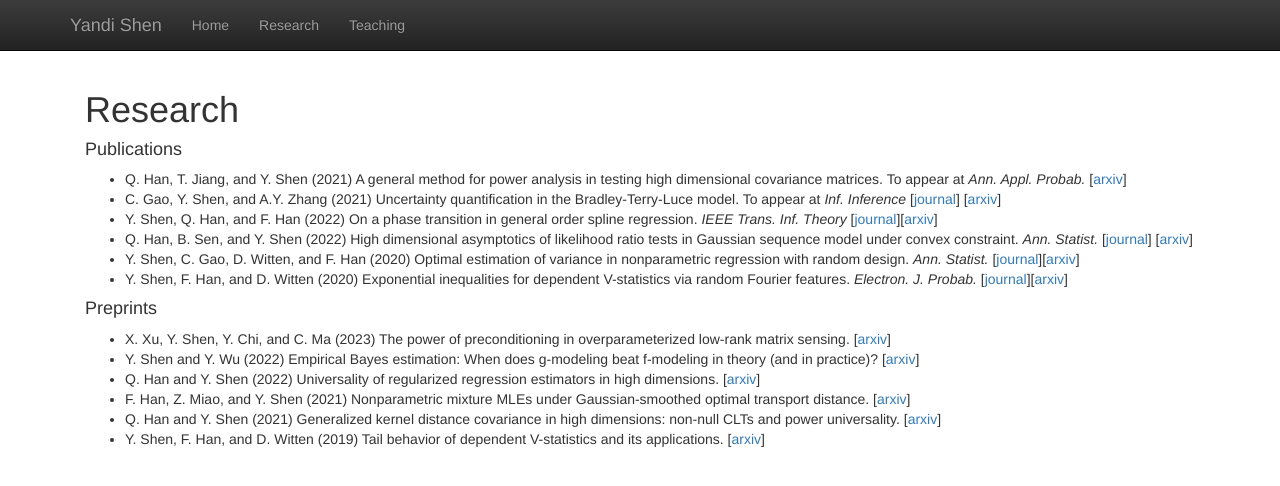
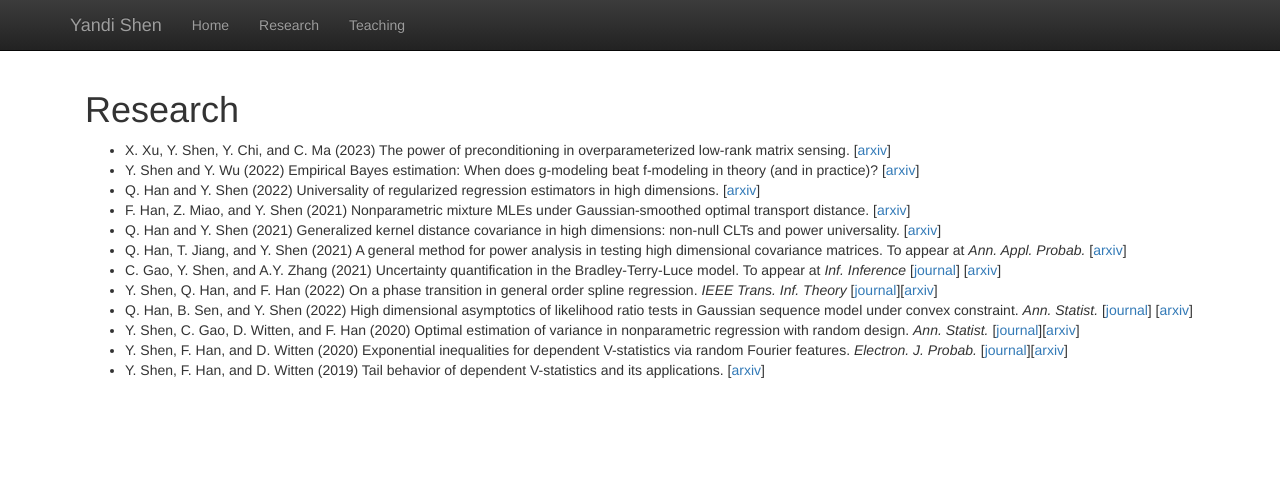
Before and after one commit to SayidShen/SayidShen.github.io, a Jekyll site: the page built from research.html, in a window 1280 px wide. Shown: the top 486 px of the page. Built offline with Jekyll 4.4.1, drawn with Linux system fonts in a browser that asks for light colours; nearby versions of some CDN libraries; library files that are not in the unit come from our copies.

Commit message:
Add files via upload
update research page

```diff
--- a/research.html
+++ b/research.html
@@ -6,10 +6,25 @@ title:  'Research'
 <h1 style="margin-top:0;">Research</h1>
 
 
-<h4 style="margin-top:0">Publications</h4>
-<p class="content" style="padding:0px;margin:0px 20px 0px;">
+
 
   <ul>
+
+    <li> X. Xu, Y. Shen, Y. Chi, and C. Ma (2023) The power of preconditioning in overparameterized low-rank matrix sensing. [<a href = "https://arxiv.org/abs/2302.01186">arxiv</a>]
+    </li>
+
+    <li> Y. Shen and Y. Wu (2022) Empirical Bayes estimation: When does g-modeling beat f-modeling in theory (and in practice)? [<a href = "https://arxiv.org/abs/2211.12692">arxiv</a>]
+    </li>
+
+    <li> Q. Han and Y. Shen (2022) Universality of regularized regression estimators in high dimensions. [<a href = "https://arxiv.org/abs/2206.07936">arxiv</a>]
+    </li>
+
+    <li>F. Han, Z. Miao, and Y. Shen (2021) Nonparametric mixture MLEs under Gaussian-smoothed optimal transport distance. [<a href = "https://arxiv.org/abs/2112.02421">arxiv</a>]
+    </li>
+
+     <li>Q. Han and Y. Shen (2021) Generalized kernel distance covariance in high dimensions: non-null CLTs and power universality. [<a href = "https://arxiv.org/abs/2106.07725">arxiv</a>]
+    </li>
+
     <li>Q. Han, T. Jiang, and Y. Shen (2021) A general method for power analysis in testing high dimensional covariance matrices. To appear at <i> Ann. Appl. Probab. </i> [<a href = "https://arxiv.org/abs/2101.11086">arxiv</a>]
     </li>
 
@@ -30,34 +45,9 @@ title:  'Research'
     <li>Y. Shen, F. Han, and D. Witten (2020) Exponential inequalities for dependent V-statistics via random Fourier features.
         <i> Electron. J. Probab.</i> [<a href = "https://projecteuclid.org/euclid.ejp/1580267007">journal</a>][<a href = "https://arxiv.org/abs/2001.01297">arxiv</a>]
     </li>
-  </ul>
-</p>
 
-<h4 style="margin-top:0">Preprints</h4>
-<p class="content" style="padding:0px;margin:0px 20px 0px;">
 
-  <ul>
-
-    <li> X. Xu, Y. Shen, Y. Chi, and C. Ma (2023) The power of preconditioning in overparameterized low-rank matrix sensing. [<a href = "https://arxiv.org/abs/2302.01186">arxiv</a>]
+     <li>Y. Shen, F. Han, and D. Witten (2019) Tail behavior of dependent V-statistics and its applications. [<a href = "https://arxiv.org/abs/1902.02761">arxiv</a>]
     </li>
 
-    <li> Y. Shen and Y. Wu (2022) Empirical Bayes estimation: When does g-modeling beat f-modeling in theory (and in practice)? [<a href = "https://arxiv.org/abs/2211.12692">arxiv</a>]
-    </li>
-
-    <li> Q. Han and Y. Shen (2022) Universality of regularized regression estimators in high dimensions. [<a href = "https://arxiv.org/abs/2206.07936">arxiv</a>]
-    </li>
-
-    <li>F. Han, Z. Miao, and Y. Shen (2021) Nonparametric mixture MLEs under Gaussian-smoothed optimal transport distance. [<a href = "https://arxiv.org/abs/2112.02421">arxiv</a>]
-    </li>
-
-
-
-    <li>Q. Han and Y. Shen (2021) Generalized kernel distance covariance in high dimensions: non-null CLTs and power universality. [<a href = "https://arxiv.org/abs/2106.07725">arxiv</a>]
-    </li>
-
-
-
-    <li>Y. Shen, F. Han, and D. Witten (2019) Tail behavior of dependent V-statistics and its applications. [<a href = "https://arxiv.org/abs/1902.02761">arxiv</a>]
-    </li>
   </ul>
-</p>
```
